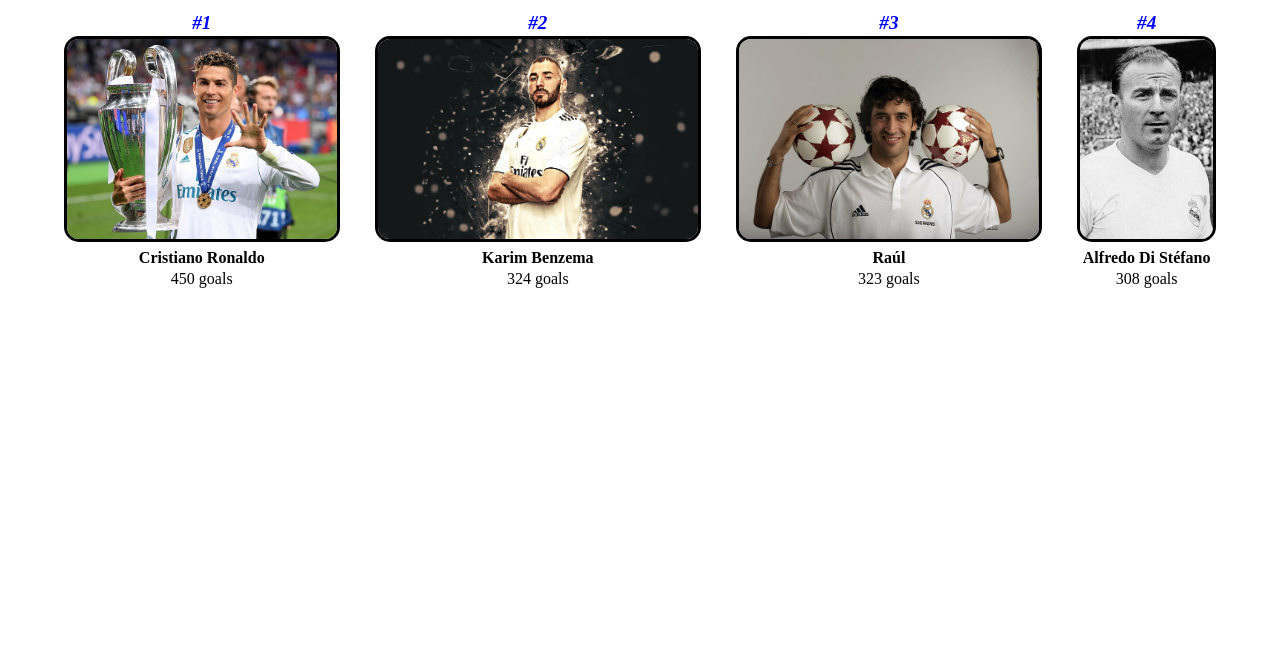
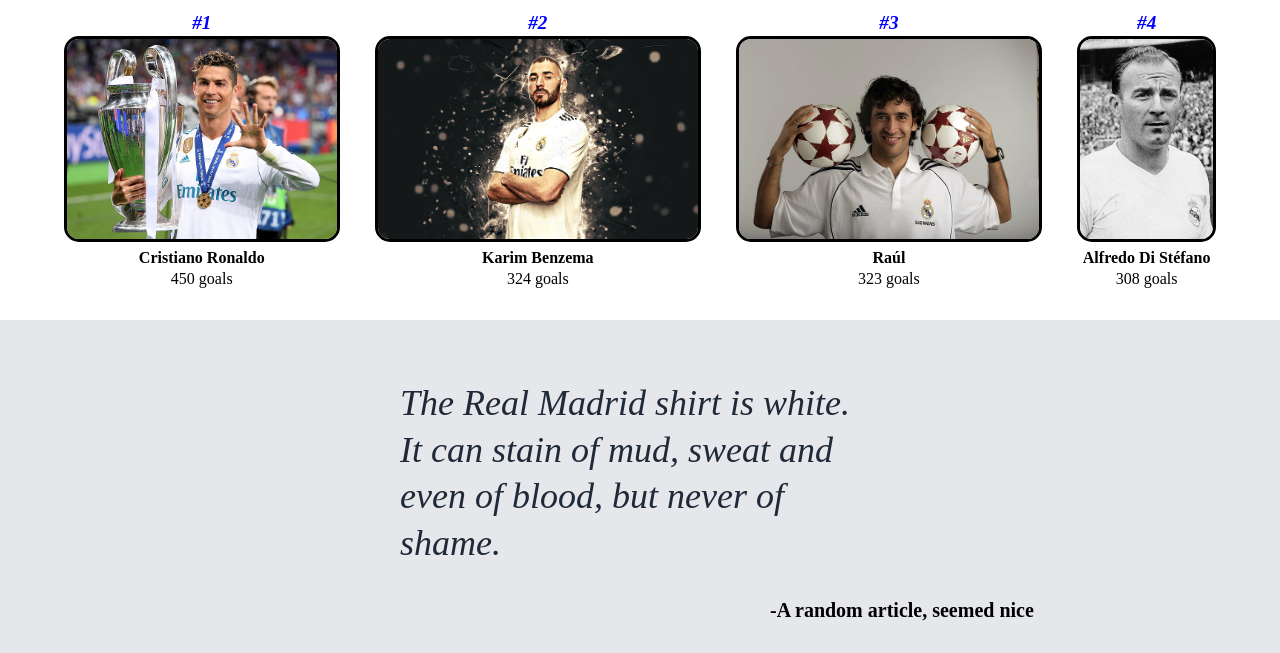
Before and after one commit to Yuval-D/OdinProject---Landing-Page, a plain HTML site: page index.html in a window 1280 px wide. Shown: the part 637-1290 px from the top of the page. Before the commit the page ends 927 px from the top, so only its background shows below. Drawn offline with Linux system fonts and the light colour scheme.

Commit message:
Finished third part

```diff
--- a/index.html
+++ b/index.html
@@ -55,5 +55,9 @@
         </div>
     </div>
     </div>
+    <div class="third">
+        <div id="quote">The Real Madrid shirt is white. It can stain of mud, sweat and even of blood, but never of shame.</div>
+        <div id="author">-A random article, seemed nice</div>
+    </div>
 </body>
 </html>
--- a/style.css
+++ b/style.css
@@ -133,3 +133,30 @@ a{
 .name{
     font-weight: bold;
 }
+
+
+.third{
+    display: flex;
+    flex-direction: column;
+    margin-top: 30px;
+    padding: 30px;
+    background-color: #e5e7eb;
+    justify-content: center;
+    align-items: center;
+}
+
+#quote{
+    font-size: 36px;
+    font-style: italic;
+    color: #1F2937;
+    width: 480px;
+    padding: 30px;
+}
+
+#author{
+    width: 480px;
+    align-self: flex-end;
+    font-size: 20px;
+    font-weight: bold;
+
+}
```
